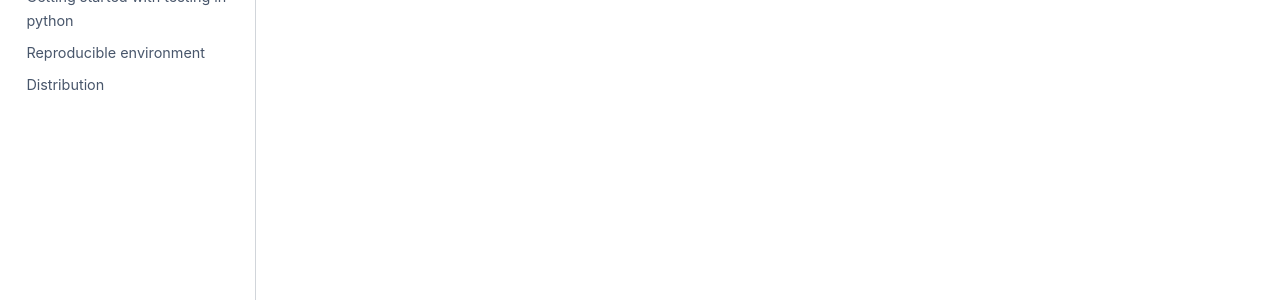
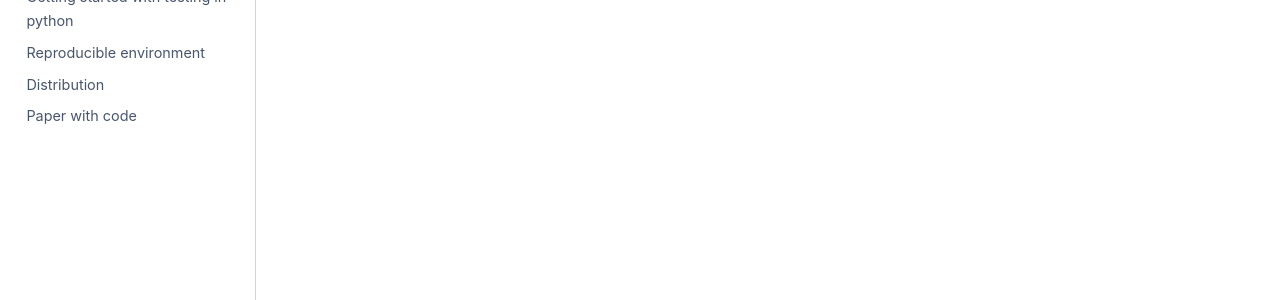
Before and after one commit to scientificcomputing/seminar-23-11-2023, a Jupyter Book: the page built from README.md, in a window 1280 px wide. Shown: the part 257-557 px from the top of the page. Built offline with Jupyter Book 1.0.4 settings and Sphinx 7.4.7 and the Sphinx Book theme 1.1.4, drawn with Linux system fonts in a browser that asks for light colours.

Commit message:
Add paper with code

```diff
--- a/_toc.yml
+++ b/_toc.yml
@@ -7,3 +7,4 @@ sections:
 - file: docs/testing
 - file: docs/environments
 - file: docs/distribution
+- file: docs/paper
```
